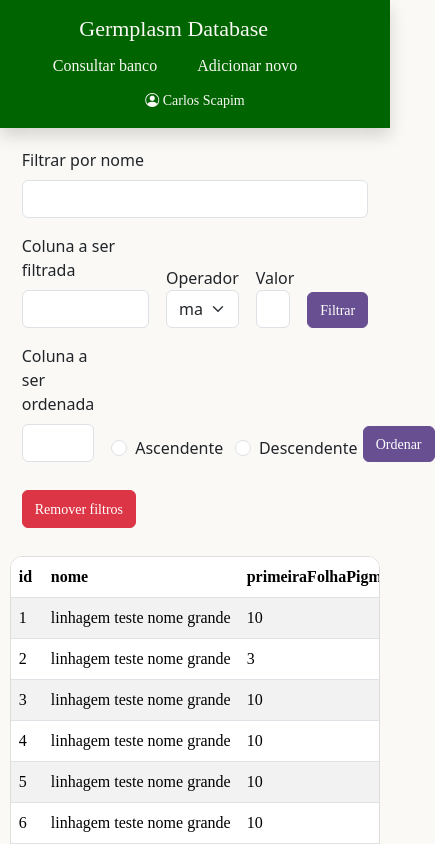
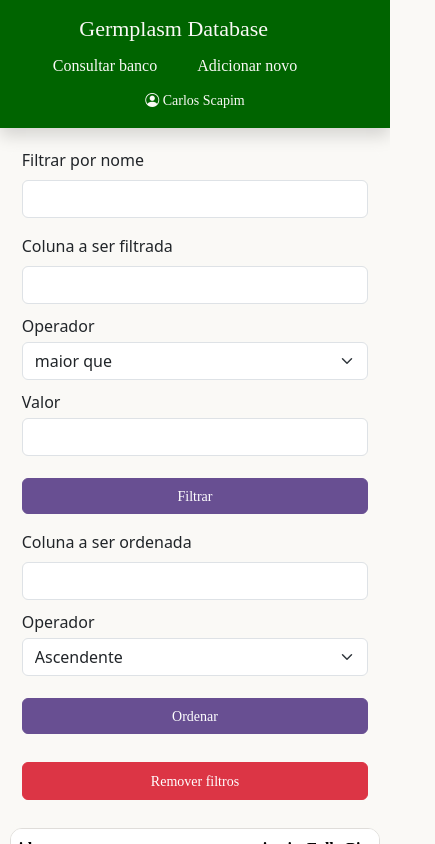
Before and after one commit to gabrielscapim/frontend-germplasm-database-project, a React (Create React App) app in the folder frontend/: page /consult-germplasms in a window 390 px wide. Shown: the top 844 px of the page, 435 px wide, since content can reach past the window. Built offline with nearby package versions, Linux system fonts and the light colour scheme; a web font is replaced by a local one.

Commit message:
style: filters

```diff
--- a/frontend/src/components/Common/Datalist.js
+++ b/frontend/src/components/Common/Datalist.js
@@ -1,4 +1,5 @@
 import PropTypes from 'prop-types';
+import styles from './Datalist.module.css';
 
 function Datalist({
   id,
@@ -10,7 +11,7 @@ function Datalist({
   containerStyles,
 }) {
   return (
-    <div style={ { ...containerStyles } }>
+    <div style={ { ...containerStyles } } className={ styles[id] }>
       <label
         htmlFor={ id }
         className="form-label"
--- /dev/null
+++ b/frontend/src/components/Common/Datalist.module.css
@@ -0,0 +1,24 @@
+.name-filter {
+    width: 100%;
+}
+
+.column-filter {
+    width: 58%;
+    margin-right: 2%;
+}
+
+.column-order {
+    width: 68%;
+    margin-right: 2%;
+}
+
+@media all and (max-width: 768px) {
+    .column-filter {
+        width: 100%;
+        margin-right: 0%;
+    }
+    .column-order {
+        width: 100%;
+        margin-right: 0%;
+    }
+}
--- a/frontend/src/components/Common/Input.js
+++ b/frontend/src/components/Common/Input.js
@@ -1,4 +1,5 @@
 import PropTypes from 'prop-types';
+import styles from './Input.module.css';
 
 function Input({
   id,
@@ -14,8 +15,8 @@ function Input({
     <div
       className={
         type === 'radio'
-          ? 'form-check'
-          : 'form-group'
+          ? `form-check ${styles[id]}`
+          : `form-group ${styles[id]}`
       }
       style={ { ...containerStyles } }
     >
@@ -24,6 +25,7 @@ function Input({
           ? 'form-check-label'
           : '' }
         htmlFor={ id }
+        style={ { marginBottom: '4px' } }
       >
         { label }
       </label>
--- a/frontend/src/components/Common/Input.module.css
+++ b/frontend/src/components/Common/Input.module.css
@@ -1,11 +1,10 @@
-.general-input-label {
-    margin-bottom: 4px;
+.value-filter {
+    width: 10%;
 }
 
-.value-input {
-    width: 64px;
+@media all and (max-width: 768px) {
+    .value-filter {
+        width: 100%;
+        margin-bottom: 12px;
+    }
 }
-
-.radio-container {
-    margin-bottom: 0px;
-}
--- a/frontend/src/components/Common/Select.js
+++ b/frontend/src/components/Common/Select.js
@@ -1,5 +1,6 @@
 import React from 'react';
 import PropTypes from 'prop-types';
+import styles from './Select.module.css';
 
 function Select({
   id,
@@ -11,9 +12,13 @@ function Select({
   containerStyles,
 }) {
   return (
-    <div className="form-group" style={ { ...containerStyles } }>
+    <div
+      className={ `${styles[id]} form-group` }
+      style={ { ...containerStyles } }
+    >
       <label
         htmlFor={ id }
+        style={ { marginBottom: '4px' } }
       >
         { label }
       </label>
--- /dev/null
+++ b/frontend/src/components/Common/Select.module.css
@@ -0,0 +1,19 @@
+.comparison-filter {
+    width: 28%;
+    margin-right: 2%;
+}
+
+.column-sort-input-asc {
+    width: 30%;
+}
+
+@media all and (max-width: 768px) {
+    .comparison-filter {
+        width: 100%;
+        margin-right: 0%;
+    }
+    .column-sort-input-asc {
+        width: 100%;
+        margin-bottom: 12px;
+    }
+}
--- a/frontend/src/components/ConsultGermplasms/Filters.js
+++ b/frontend/src/components/ConsultGermplasms/Filters.js
@@ -22,7 +22,6 @@ function Filters({ attributes }) {
           label="Filtrar por nome"
           options={ attributes }
           name="nameFilter"
-          containerStyles={ { width: '100%' } }
         />
       </div>
       <div className={ styles[ROW_CLASS] }>
@@ -31,7 +30,6 @@ function Filters({ attributes }) {
           label="Coluna a ser filtrada"
           options={ attributes }
           name="columnFilter"
-          containerStyles={ { width: '60%', marginRight: '2%' } }
         />
         <Select
           id="comparison-filter"
@@ -42,7 +40,6 @@ function Filters({ attributes }) {
             'igual a',
           ] }
           name="comparisonFilter"
-          containerStyles={ { width: '30%', marginRight: '2%' } }
         />
         <Input
           id="value-filter"
@@ -51,7 +48,6 @@ function Filters({ attributes }) {
           name="valueFilter"
           labelClassName="general-input-label"
           inputClassName="value-input"
-          containerStyles={ { width: '10%' } }
         />
         <Button
           id="button-filter"
@@ -63,29 +59,20 @@ function Filters({ attributes }) {
       </div>
       <div className={ styles[ROW_CLASS] }>
         <Datalist
-          id="column-filter"
+          id="column-order"
           label="Coluna a ser ordenada"
           options={ attributes }
           name="columnOrderState"
-          containerStyles={ { width: '60%', marginRight: '2%' } }
         />
-        <div className={ styles['filters-radios-container'] }>
-          <Input
-            id="column-sort-input-asc"
-            label="Ascendente"
-            type="radio"
-            inputValue="ASC"
-            name="sortState"
-          />
-          <Input
-            id="column-sort-input-desc"
-            label="Descendente"
-            type="radio"
-            inputValue="DESC"
-            name="sortState"
-            containerStyles={ { marginBottom: '0px', marginLeft: '5%' } }
-          />
-        </div>
+        <Select
+          id="column-sort-input-asc"
+          label="Operador"
+          options={ [
+            'Ascendente',
+            'Descendente',
+          ] }
+          name="sortState"
+        />
         <Button
           id="column-sort-button"
           label="Ordenar"
--- a/frontend/src/components/ConsultGermplasms/Filters.module.css
+++ b/frontend/src/components/ConsultGermplasms/Filters.module.css
@@ -20,3 +20,12 @@
 .filters-radios-container {
     display: flex;
 }
+
+@media all and (max-width: 768px) {
+    .filters-row {
+        flex-direction: column;
+    }
+    .filters-row * {
+        width: 100%;
+    }
+}
```
